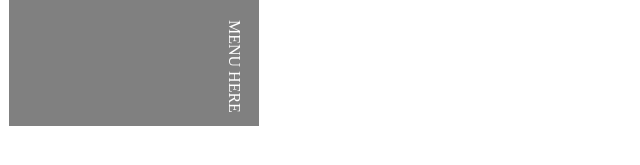
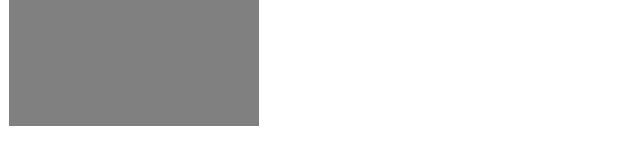
Before and after one commit to TimofiiSaf/HM-27, a plain HTML site: page index.html in a window 1280 px wide. In both pictures the pointer is over the element "MENU HERE". Shown: the part 235-400 px from the top of the page, 0-640 px from the left. Drawn offline with Linux system fonts and the light colour scheme.

Commit message:
Update style.css

```diff
--- a/css/style.css
+++ b/css/style.css
@@ -80,5 +80,5 @@
 }
 
 .overflow:hover .overflow-text {
-    opacity: 100%;
+    color: transparent;
 }
```
